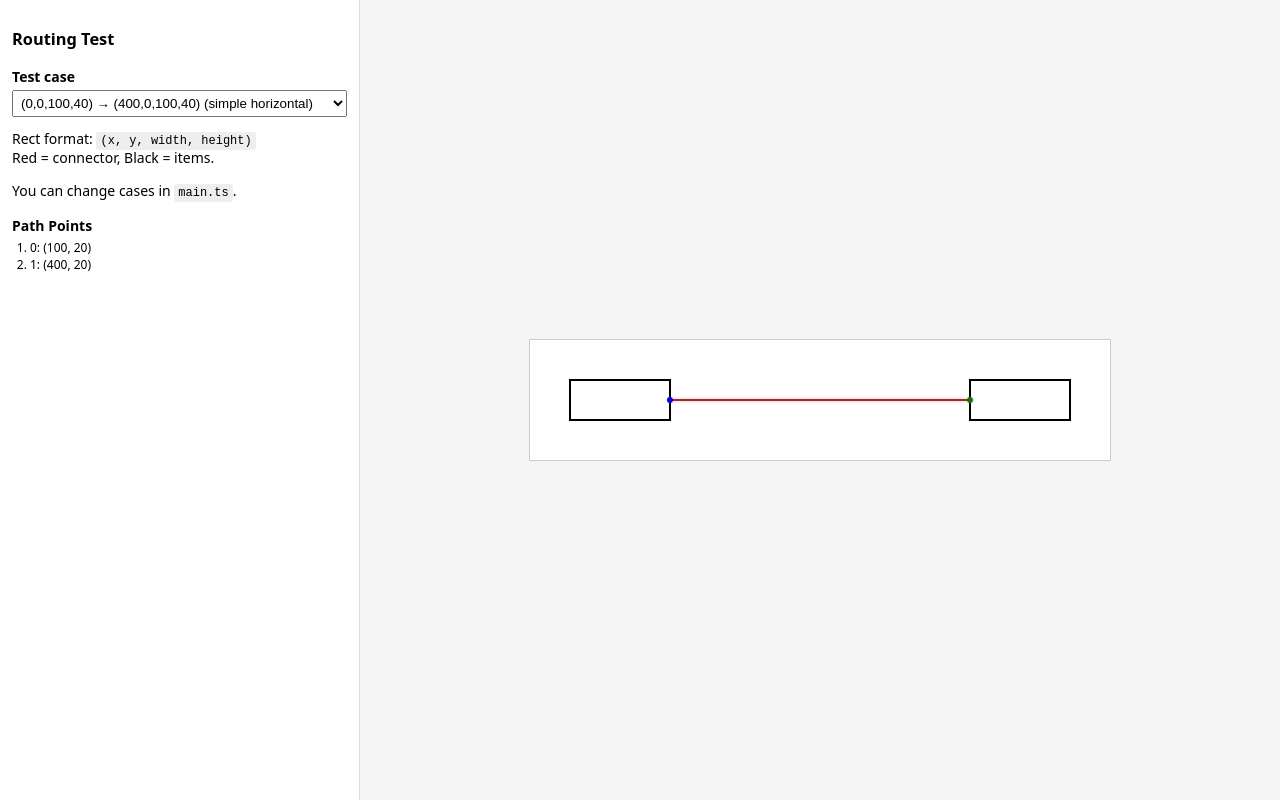
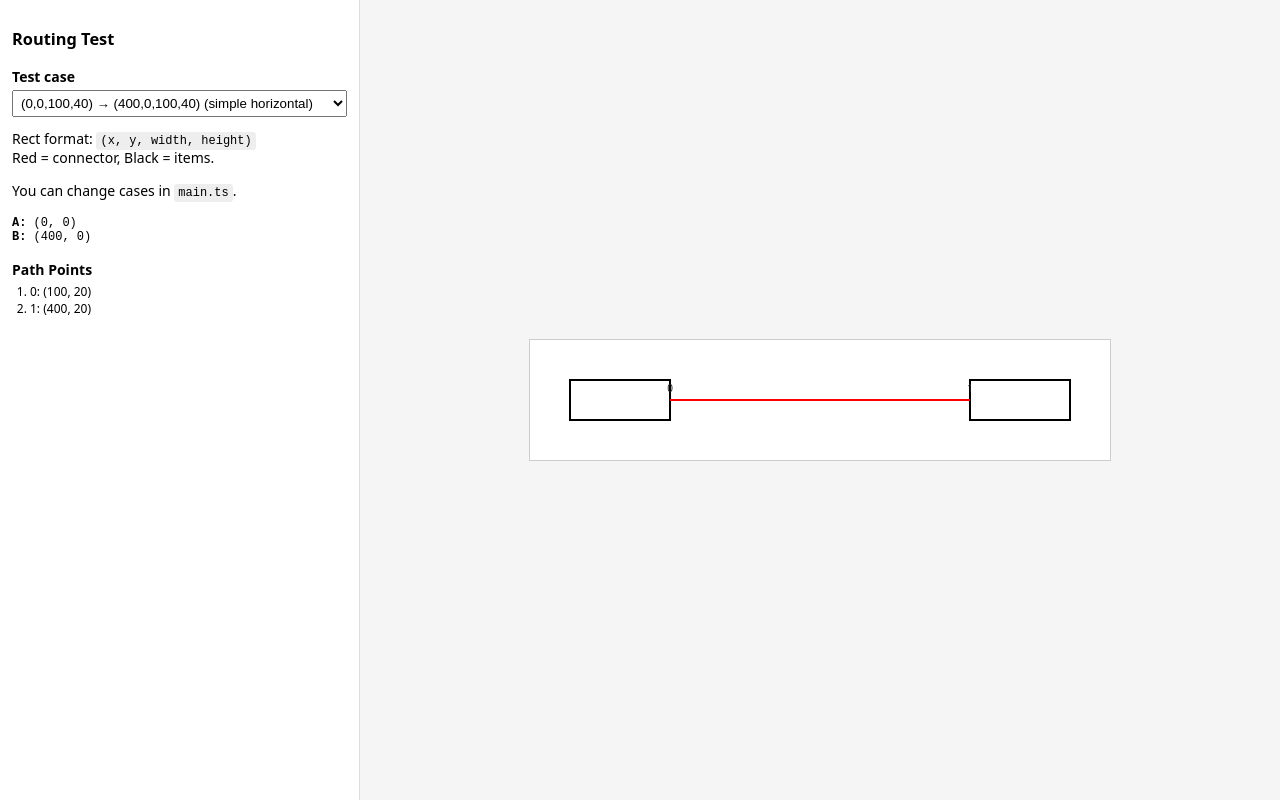
Before and after one commit to darwin-xu/endless-canvas-test, a website built with Vite: page index.html in a window 1280 px wide. Built offline with nearby package versions, Linux system fonts and the light colour scheme.

Commit message:
Make the test more convenient.

```diff
--- a/index.html
+++ b/index.html
@@ -61,6 +61,7 @@
                 Red = connector, Black = items.
             </p>
             <p>You can change cases in <code>main.ts</code>.</p>
+            <div id="item-coords" style="margin-top: 16px; font-size: 12px; font-family: monospace;"></div>
             <div id="points" style="margin-top: 16px">
                 <h4 style="margin: 4px 0">Path Points</h4>
                 <ol
--- a/src/main.ts
+++ b/src/main.ts
@@ -4,322 +4,195 @@
 interface TestCase {
     A: Rect;
     B: Rect;
-    note?: string; // optional commentary appended to generated name
+    note?: string;
 }
 
-// Some useful test cases (the ones we discussed)
 const TEST_CASES: TestCase[] = [
-    {
-        note: "(simple horizontal)",
-        A: { x: 0, y: 0, width: 100, height: 40 },
-        B: { x: 400, y: 0, width: 100, height: 40 },
-    },
-    {
-        A: { x: 0, y: 0, width: 100, height: 40 },
-        B: { x: 400, y: 50, width: 100, height: 40 },
-    },
-    {
-        A: { x: 0, y: 0, width: 100, height: 40 },
-        B: { x: 80, y: 150, width: 100, height: 40 },
-    },
-    {
-        A: { x: 100, y: 70, width: 100, height: 40 },
-        B: { x: 200, y: 10, width: 100, height: 40 },
-    },
-    {
-        A: { x: 0, y: 200, width: 120, height: 50 },
-        B: { x: 300, y: 200, width: 120, height: 50 },
-    },
-    {
-        A: { x: 0, y: 0, width: 100, height: 40 },
-        B: { x: 200, y: 300, width: 120, height: 60 },
-    },
-    {
-        A: { x: 200, y: 300, width: 120, height: 60 },
-        B: { x: 0, y: 0, width: 100, height: 40 },
-    },
-    {
-        A: { x: 0, y: 0, width: 160, height: 60 },
-        B: { x: 120, y: 120, width: 160, height: 60 },
-    },
-    {
-        A: { x: 120, y: 120, width: 160, height: 60 },
-        B: { x: 0, y: 0, width: 160, height: 60 },
-    },
-    {
-        A: { x: 0, y: 100, width: 150, height: 50 },
-        B: { x: 120, y: 90, width: 200, height: 50 },
-    },
-    {
-        A: { x: 200, y: 40, width: 140, height: 50 },
-        B: { x: 60, y: 180, width: 120, height: 40 },
-    },
-    {
-        A: { x: 500, y: 50, width: 150, height: 60 },
-        B: { x: 200, y: 200, width: 140, height: 60 },
-    },
-    {
-        A: { x: 100, y: 100, width: 80, height: 40 },
-        B: { x: 160, y: 110, width: 80, height: 40 },
-    },
-    {
-        A: { x: 0, y: 0, width: 150, height: 60 },
-        B: { x: 10, y: 300, width: 150, height: 60 },
-    },
-    {
-        A: { x: 140, y: 20, width: 100, height: 60 },
-        B: { x: 20, y: 20, width: 100, height: 60 },
-    },
-    {
-        A: { x: 140, y: 20, width: 100, height: 60 },
-        B: { x: 20, y: 30, width: 100, height: 60 },
-    },
-    {
-        A: { x: 140, y: 20, width: 100, height: 60 },
-        B: { x: 20, y: 40, width: 100, height: 60 },
-    },
-    {
-        A: { x: 140, y: 20, width: 100, height: 60 },
-        B: { x: 20, y: 10, width: 100, height: 60 },
-    },
-    {
-        A: { x: 0, y: 0, width: 100, height: 40 },
-        B: { x: 105, y: 0, width: 100, height: 40 },
-    },
-    {
-        A: { x: 0, y: 0, width: 100, height: 40 },
-        B: { x: 100, y: 0, width: 100, height: 40 },
-    },
-    {
-        A: { x: 0, y: 0, width: 100, height: 40 },
-        B: { x: 80, y: 0, width: 100, height: 40 },
-    },
-    {
-        A: { x: 0, y: 0, width: 200, height: 40 },
-        B: { x: 80, y: 0, width: 60, height: 40 },
-    },
-
-    {
-        A: { x: 0, y: 0, width: 120, height: 60 },
-        B: { x: 0, y: 80, width: 120, height: 60 },
-    },
-    {
-        A: { x: 50, y: 100, width: 100, height: 40 },
-        B: { x: 50, y: 40, width: 100, height: 40 },
-    },
-    {
-        A: { x: 100, y: 100, width: 100, height: 40 },
-        B: { x: 110, y: 220, width: 100, height: 40 },
-    },
-    {
-        A: { x: 200, y: 0, width: 80, height: 40 },
-        B: { x: 220, y: 600, width: 80, height: 40 },
-    },
-
-    {
-        A: { x: 0, y: 0, width: 150, height: 80 },
-        B: { x: 200, y: 20, width: 150, height: 80 },
-    },
-    {
-        A: { x: 0, y: 0, width: 150, height: 80 },
-        B: { x: 100, y: 40, width: 150, height: 80 },
-    },
-    {
-        A: { x: 0, y: 120, width: 150, height: 80 },
-        B: { x: 100, y: 40, width: 150, height: 80 },
-    },
-    {
-        A: { x: 100, y: 100, width: 120, height: 60 },
-        B: { x: 180, y: 60, width: 120, height: 140 },
-    },
-
-    {
-        A: { x: 200, y: 200, width: 100, height: 40 },
-        B: { x: 50, y: 100, width: 100, height: 40 },
-    },
-    {
-        A: { x: 200, y: 50, width: 120, height: 60 },
-        B: { x: 40, y: 220, width: 120, height: 60 },
-    },
-    {
-        A: { x: 200, y: 0, width: 120, height: 40 },
-        B: { x: 40, y: 0, width: 120, height: 40 },
-    },
-
-    {
-        A: { x: 100, y: 100, width: 200, height: 120 },
-        B: { x: 140, y: 130, width: 80, height: 60 },
-    },
-    {
-        A: { x: 140, y: 130, width: 80, height: 60 },
-        B: { x: 100, y: 100, width: 200, height: 120 },
-    },
-    {
-        A: { x: 100, y: 100, width: 120, height: 60 },
-        B: { x: 100, y: 100, width: 120, height: 60 },
-    },
-
-    {
-        A: { x: 0, y: 0, width: 100, height: 40 },
-        B: { x: 2000, y: 50, width: 100, height: 40 },
-    },
-    {
-        A: { x: -200, y: -100, width: 120, height: 60 },
-        B: { x: 150, y: 80, width: 120, height: 60 },
-    },
-    {
-        A: { x: 100, y: 0, width: 100, height: 40 },
-        B: { x: 0, y: 40, width: 100, height: 40 },
-    },
-    {
-        A: { x: 100, y: 0, width: 100, height: 40 },
-        B: { x: 0, y: 41, width: 100, height: 40 },
-    },
-    {
-        A: { x: 100, y: 0, width: 100, height: 40 },
-        B: { x: 0, y: 42, width: 100, height: 40 },
-    },
-    {
-        A: { x: 100, y: 0, width: 100, height: 40 },
-        B: { x: 0, y: 43, width: 100, height: 40 },
-    },
-    {
-        A: { x: 100, y: 0, width: 100, height: 40 },
-        B: { x: 0, y: 50, width: 100, height: 40 },
-    },
-    {
-        A: { x: 100, y: 0, width: 100, height: 40 },
-        B: { x: 0, y: 60, width: 100, height: 40 },
-    },
+    { note: "(simple horizontal)", A: { x: 0, y: 0, width: 100, height: 40 }, B: { x: 400, y: 0, width: 100, height: 40 } },
+    { A: { x: 0, y: 0, width: 100, height: 40 }, B: { x: 400, y: 50, width: 100, height: 40 } },
+    { A: { x: 0, y: 0, width: 100, height: 40 }, B: { x: 80, y: 150, width: 100, height: 40 } },
+    { A: { x: 100, y: 70, width: 100, height: 40 }, B: { x: 200, y: 10, width: 100, height: 40 } },
+    { A: { x: 0, y: 200, width: 120, height: 50 }, B: { x: 300, y: 200, width: 120, height: 50 } },
+    { A: { x: 0, y: 0, width: 100, height: 40 }, B: { x: 200, y: 300, width: 120, height: 60 } },
+    { A: { x: 200, y: 300, width: 120, height: 60 }, B: { x: 0, y: 0, width: 100, height: 40 } },
+    { A: { x: 0, y: 0, width: 160, height: 60 }, B: { x: 120, y: 120, width: 160, height: 60 } },
+    { A: { x: 120, y: 120, width: 160, height: 60 }, B: { x: 0, y: 0, width: 160, height: 60 } },
+    { A: { x: 0, y: 100, width: 150, height: 50 }, B: { x: 120, y: 90, width: 200, height: 50 } },
+    { A: { x: 200, y: 40, width: 140, height: 50 }, B: { x: 60, y: 180, width: 120, height: 40 } },
+    { A: { x: 500, y: 50, width: 150, height: 60 }, B: { x: 200, y: 200, width: 140, height: 60 } },
+    { A: { x: 100, y: 100, width: 80, height: 40 }, B: { x: 160, y: 110, width: 80, height: 40 } },
+    { A: { x: 0, y: 0, width: 150, height: 60 }, B: { x: 10, y: 300, width: 150, height: 60 } },
+    { A: { x: 140, y: 20, width: 100, height: 60 }, B: { x: 20, y: 20, width: 100, height: 60 } },
+    { A: { x: 140, y: 20, width: 100, height: 60 }, B: { x: 20, y: 30, width: 100, height: 60 } },
+    { A: { x: 140, y: 20, width: 100, height: 60 }, B: { x: 20, y: 40, width: 100, height: 60 } },
+    { A: { x: 140, y: 20, width: 100, height: 60 }, B: { x: 20, y: 10, width: 100, height: 60 } },
+    { A: { x: 0, y: 0, width: 100, height: 40 }, B: { x: 105, y: 0, width: 100, height: 40 } },
+    { A: { x: 0, y: 0, width: 100, height: 40 }, B: { x: 100, y: 0, width: 100, height: 40 } },
+    { A: { x: 0, y: 0, width: 100, height: 40 }, B: { x: 80, y: 0, width: 100, height: 40 } },
+    { A: { x: 0, y: 0, width: 200, height: 40 }, B: { x: 80, y: 0, width: 60, height: 40 } },
+    { A: { x: 0, y: 0, width: 120, height: 60 }, B: { x: 0, y: 80, width: 120, height: 60 } },
+    { A: { x: 50, y: 100, width: 100, height: 40 }, B: { x: 50, y: 40, width: 100, height: 40 } },
+    { A: { x: 100, y: 100, width: 100, height: 40 }, B: { x: 110, y: 220, width: 100, height: 40 } },
+    { A: { x: 200, y: 0, width: 80, height: 40 }, B: { x: 220, y: 600, width: 80, height: 40 } },
+    { A: { x: 0, y: 0, width: 150, height: 80 }, B: { x: 200, y: 20, width: 150, height: 80 } },
+    { A: { x: 0, y: 0, width: 150, height: 80 }, B: { x: 100, y: 40, width: 150, height: 80 } },
+    { A: { x: 0, y: 120, width: 150, height: 80 }, B: { x: 100, y: 40, width: 150, height: 80 } },
+    { A: { x: 100, y: 100, width: 120, height: 60 }, B: { x: 180, y: 60, width: 120, height: 140 } },
+    { A: { x: 200, y: 200, width: 100, height: 40 }, B: { x: 50, y: 100, width: 100, height: 40 } },
+    { A: { x: 200, y: 50, width: 120, height: 60 }, B: { x: 40, y: 220, width: 120, height: 60 } },
+    { A: { x: 200, y: 0, width: 120, height: 40 }, B: { x: 40, y: 0, width: 120, height: 40 } },
+    { A: { x: 100, y: 100, width: 200, height: 120 }, B: { x: 140, y: 130, width: 80, height: 60 } },
+    { A: { x: 140, y: 130, width: 80, height: 60 }, B: { x: 100, y: 100, width: 200, height: 120 } },
+    { A: { x: 100, y: 100, width: 120, height: 60 }, B: { x: 100, y: 100, width: 120, height: 60 } },
+    { A: { x: 0, y: 0, width: 100, height: 40 }, B: { x: 2000, y: 50, width: 100, height: 40 } },
+    { A: { x: -200, y: -100, width: 120, height: 60 }, B: { x: 150, y: 80, width: 120, height: 60 } },
+    { A: { x: 100, y: 0, width: 100, height: 40 }, B: { x: 0, y: 40, width: 100, height: 40 } },
+    { A: { x: 100, y: 0, width: 100, height: 40 }, B: { x: 0, y: 41, width: 100, height: 40 } },
+    { A: { x: 100, y: 0, width: 100, height: 40 }, B: { x: 0, y: 42, width: 100, height: 40 } },
+    { A: { x: 100, y: 0, width: 100, height: 40 }, B: { x: 0, y: 43, width: 100, height: 40 } },
+    { A: { x: 100, y: 0, width: 100, height: 40 }, B: { x: 0, y: 50, width: 100, height: 40 } },
+    { A: { x: 100, y: 0, width: 100, height: 40 }, B: { x: 0, y: 60, width: 100, height: 40 } },
+    { A: { x: 0, y: 0, width: 200, height: 120 }, B: { x: 100, y: 100, width: 200, height: 120 } },
 ];
 
-// Basic padding around drawing
 const PADDING = 40;
 
-function createSvgForCase(test: TestCase): SVGSVGElement {
-    const { A, B } = test;
-    const pathPoints = routeRightToLeft(A, B);
+let activeA: Rect = { ...TEST_CASES[0].A };
+let activeB: Rect = { ...TEST_CASES[0].B };
+let currentIndex = 0;
+let dragging: null | { target: "A" | "B"; dx: number; dy: number } = null;
 
-    // compute bounds for viewBox
-    const xs = [
-        A.x,
-        A.x + A.width,
-        B.x,
-        B.x + B.width,
-        ...pathPoints.map((p) => p.x),
-    ];
-    const ys = [
-        A.y,
-        A.y + A.height,
-        B.y,
-        B.y + B.height,
-        ...pathPoints.map((p) => p.y),
-    ];
+function toSvgPoint(svg: SVGSVGElement, clientX: number, clientY: number) {
+    const pt = svg.createSVGPoint();
+    pt.x = clientX;
+    pt.y = clientY;
+    return pt.matrixTransform(svg.getScreenCTM()!.inverse());
+}
 
+function buildSvg(): SVGSVGElement {
+    const pathPoints = routeRightToLeft(activeA, activeB);
+    const xs = [activeA.x, activeA.x + activeA.width, activeB.x, activeB.x + activeB.width, ...pathPoints.map(p => p.x)];
+    const ys = [activeA.y, activeA.y + activeA.height, activeB.y, activeB.y + activeB.height, ...pathPoints.map(p => p.y)];
     const minX = Math.min(...xs) - PADDING;
     const maxX = Math.max(...xs) + PADDING;
     const minY = Math.min(...ys) - PADDING;
     const maxY = Math.max(...ys) + PADDING;
-
     const width = maxX - minX;
     const height = maxY - minY;
-
-    const svgNS = "http://www.w3.org/2000/svg";
-    const svg = document.createElementNS(svgNS, "svg");
+    const svg = document.createElementNS("http://www.w3.org/2000/svg", "svg");
     svg.setAttribute("width", String(width));
     svg.setAttribute("height", String(height));
     svg.setAttribute("viewBox", `${minX} ${minY} ${width} ${height}`);
-
-    // draw rect helper
-    const addRect = (r: Rect, color: string) => {
-        const rect = document.createElementNS(svgNS, "rect");
+    const addRect = (r: Rect, label: "A" | "B") => {
+        const rect = document.createElementNS(svg.namespaceURI, "rect") as SVGRectElement;
         rect.setAttribute("x", String(r.x));
         rect.setAttribute("y", String(r.y));
         rect.setAttribute("width", String(r.width));
         rect.setAttribute("height", String(r.height));
         rect.setAttribute("fill", "none");
-        rect.setAttribute("stroke", color);
+        rect.setAttribute("stroke", "black");
         rect.setAttribute("stroke-width", "2");
+        rect.setAttribute("data-box", label);
+        rect.style.cursor = "move";
         svg.appendChild(rect);
     };
-
-    addRect(A, "black");
-    addRect(B, "black");
-
-    // polyline for connector
-    const poly = document.createElementNS(svgNS, "polyline");
-    const pointsAttr = pathPoints.map((p) => `${p.x},${p.y}`).join(" ");
-    poly.setAttribute("points", pointsAttr);
+    addRect(activeA, "A");
+    addRect(activeB, "B");
+    const poly = document.createElementNS(svg.namespaceURI, "polyline");
+    poly.setAttribute("points", pathPoints.map(p => `${p.x},${p.y}`).join(" "));
     poly.setAttribute("fill", "none");
     poly.setAttribute("stroke", "red");
     poly.setAttribute("stroke-width", "2");
     svg.appendChild(poly);
 
-    // optional: show ports
-    const portCircle = (x: number, y: number, color: string) => {
-        const c = document.createElementNS(svgNS, "circle");
-        c.setAttribute("cx", String(x));
-        c.setAttribute("cy", String(y));
-        c.setAttribute("r", "3");
-        c.setAttribute("fill", color);
-        svg.appendChild(c);
-    };
-
-    // start + end markers
-    const start = pathPoints[0];
-    const end = pathPoints[pathPoints.length - 1];
-    portCircle(start.x, start.y, "blue");
-    portCircle(end.x, end.y, "green");
-
+    // Add numeric labels above each path point (only the index number)
+    pathPoints.forEach((p, i) => {
+        const t = document.createElementNS(svg.namespaceURI, "text") as SVGTextElement;
+        t.textContent = String(i);
+        t.setAttribute("x", String(p.x));
+        // place label slightly above the point
+        t.setAttribute("y", String(p.y - 8));
+        t.setAttribute("font-size", "10");
+        t.setAttribute("fill", "#222");
+        t.setAttribute("text-anchor", "middle");
+        svg.appendChild(t);
+    });
     return svg;
 }
 
-function main() {
+function render() {
     const app = document.getElementById("app");
-    const select = document.getElementById(
-        "case-select",
-    ) as HTMLSelectElement | null;
     const pointsList = document.getElementById("points-list");
-    if (!app || !select) return;
+    const itemCoords = document.getElementById("item-coords");
+    if (!app) return;
+    app.innerHTML = "";
+    const svg = buildSvg();
+    app.appendChild(svg);
 
-    const rectSummary = (r: Rect) => `(${r.x},${r.y},${r.width},${r.height})`;
+    // Update item coords
+    if (itemCoords) {
+        const fmt = (r: Rect) => `(${Math.round(r.x)}, ${Math.round(r.y)})`;
+        itemCoords.innerHTML = `<strong>A:</strong> ${fmt(activeA)}<br><strong>B:</strong> ${fmt(activeB)}`;
+    }
+
+    // Attach drag listeners
+    svg.querySelectorAll("rect[data-box]").forEach(rectEl => {
+        rectEl.addEventListener("pointerdown", (e: Event) => {
+            const box = (rectEl as SVGRectElement).getAttribute("data-box") as "A" | "B";
+            const pe = e as PointerEvent;
+            const pt = toSvgPoint(svg, pe.clientX, pe.clientY);
+            const r = box === "A" ? activeA : activeB;
+            dragging = { target: box, dx: pt.x - r.x, dy: pt.y - r.y };
+        });
+    });
+    svg.addEventListener("pointermove", (e: Event) => {
+        if (!dragging) return;
+        const pe = e as PointerEvent;
+        const pt = toSvgPoint(svg, pe.clientX, pe.clientY);
+        const r = dragging.target === "A" ? activeA : activeB;
+        r.x = pt.x - dragging.dx;
+        r.y = pt.y - dragging.dy;
+        // Rebuild for updated geometry
+        render();
+    });
+    svg.addEventListener("pointerup", () => { dragging = null; });
+    svg.addEventListener("pointerleave", () => { dragging = null; });
+
+    // Points list
+    if (pointsList) {
+        const pathPoints = routeRightToLeft(activeA, activeB);
+        pointsList.innerHTML = "";
+        pathPoints.forEach((p, i) => {
+            const li = document.createElement("li");
+            li.textContent = `${i}: (${Math.round(p.x)}, ${Math.round(p.y)})`;
+            pointsList.appendChild(li);
+        });
+    }
+}
+
+function init() {
+    const select = document.getElementById("case-select") as HTMLSelectElement | null;
+    if (!select) return;
+    const rectSummary = (r: Rect) => `(${Math.round(r.x)},${Math.round(r.y)},${Math.round(r.width)},${Math.round(r.height)})`;
     const caseName = (t: TestCase) => {
         const base = `${rectSummary(t.A)} → ${rectSummary(t.B)}`;
         return t.note ? `${base} ${t.note}` : base;
     };
-
-    // populate dropdown
     TEST_CASES.forEach((c, idx) => {
         const opt = document.createElement("option");
         opt.value = String(idx);
         opt.textContent = caseName(c);
         select.appendChild(opt);
     });
-
-    const render = () => {
-        const idx = Number(select.value) || 0;
-        const test = TEST_CASES[idx];
-        const pathPoints = routeRightToLeft(test.A, test.B);
-        app.innerHTML = "";
-        // Build SVG using existing helper (will recompute points internally).
-        app.appendChild(createSvgForCase(test));
-
-        // Populate points list
-        if (pointsList) {
-            pointsList.innerHTML = "";
-            pathPoints.forEach((p, i) => {
-                const li = document.createElement("li");
-                li.textContent = `${i}: (${p.x}, ${p.y})`;
-                pointsList.appendChild(li);
-            });
-        }
-    };
-
-    select.addEventListener("change", render);
-
-    // initial
+    select.addEventListener("change", () => {
+        currentIndex = Number(select.value) || 0;
+        const test = TEST_CASES[currentIndex];
+        activeA = { ...test.A };
+        activeB = { ...test.B };
+        render();
+    });
     select.value = "0";
     render();
 }
 
-main();
+init();
--- a/src/router.ts
+++ b/src/router.ts
@@ -98,7 +98,8 @@
     // -------------------------------------------------------
     // SPECIAL — Start point lies inside B, escape quickly
     // -------------------------------------------------------
-    const startInsideB = S.x > Bleft && S.x < Bright && S.y > Btop && S.y < Bbottom;
+    const startInsideB =
+        S.x > Bleft && S.x < Bright && S.y > Btop && S.y < Bbottom;
     if (startInsideB) {
         const bottomMaxLocal = Math.max(Abottom, Bbottom);
         const detourYLocal = bottomMaxLocal + 20;
```
Also changed, not shown: src/router.test.ts (+3 -3 lines).
